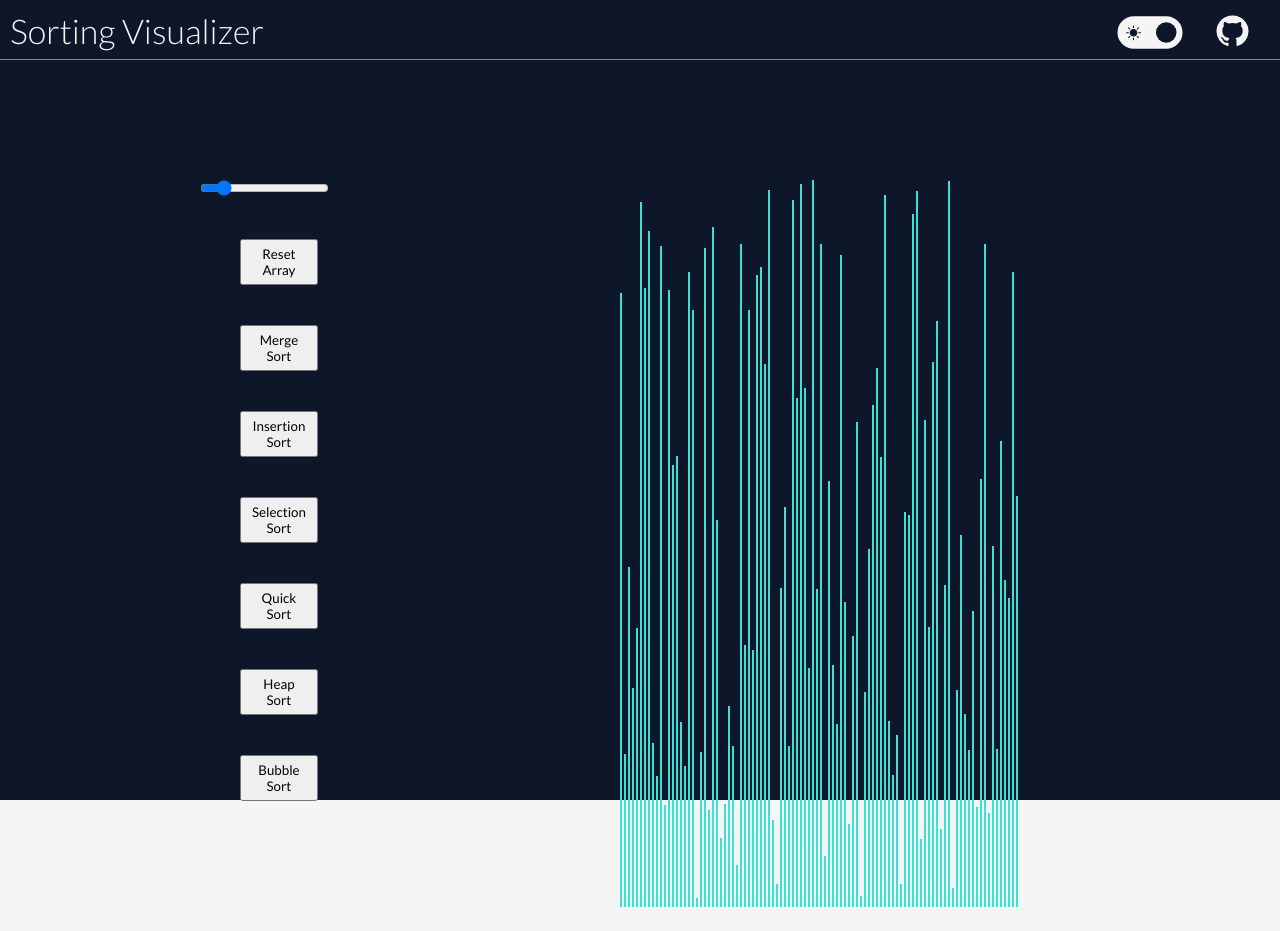
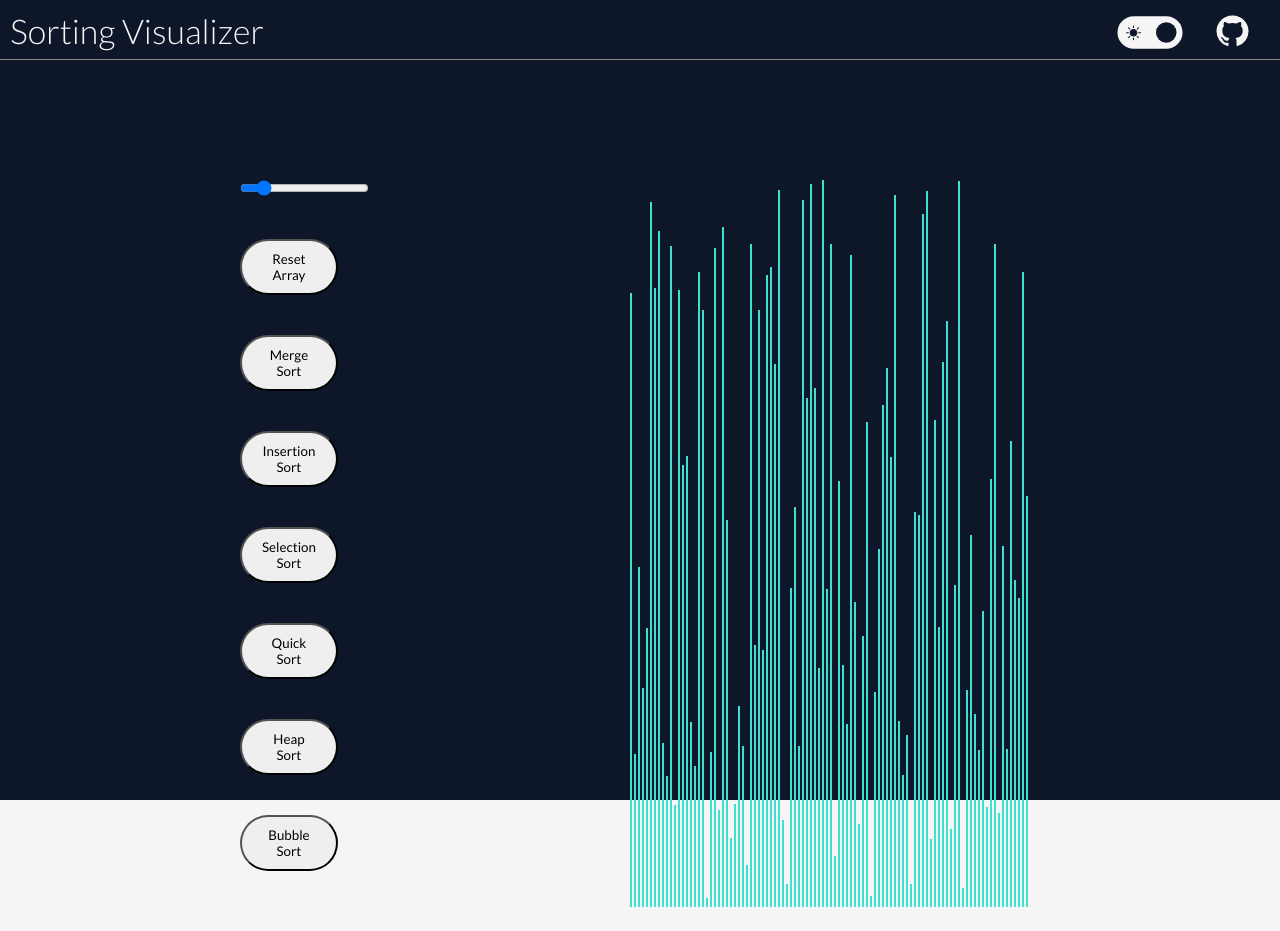
Before and after one commit to ujjwal404/SortingVisualizer, a React (Create React App) app: page / in a window 1280 px wide. Built offline with nearby package versions, Linux system fonts and the light colour scheme.

Commit message:
styling-01

```diff
--- a/src/App.js
+++ b/src/App.js
@@ -14,7 +14,7 @@ export default class App extends Component {
             <div className="right-icons">
               <ThemeToggle />
               <div className="github-icon">
-                <a href="https://github.com/ujjwal404">
+                <a href="https://github.com/ujjwal404/SortingVisualizer">
                   <GithubIcon />
                 </a>
               </div>
--- a/src/SortingVisualizer/SortingVisualizer.css
+++ b/src/SortingVisualizer/SortingVisualizer.css
@@ -13,9 +13,21 @@
 .column button {
   display: block;
   margin: 40px;
-  padding: 5px 10px;
+  padding: 10px 20px;
   cursor: pointer;
+  border-radius: 100px;
 }
+.column button:hover {
+  transform: translateY(-2px);
+
+  box-shadow: 0 1rem 2rem rgba(0, 0, 0, 0.2);
+}
+
+.slider {
+  margin-left: 40px;
+}
+
+/* ====================================== */
 
 .frame {
   float: none;
```
